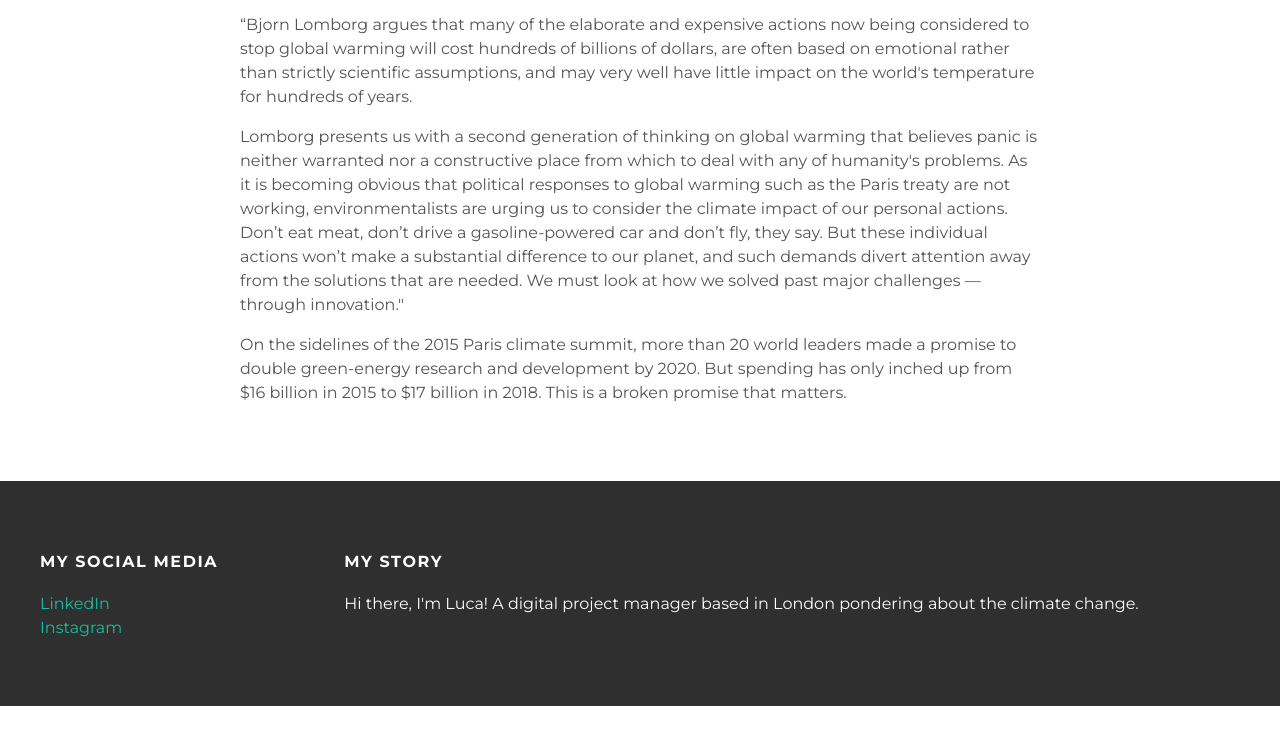
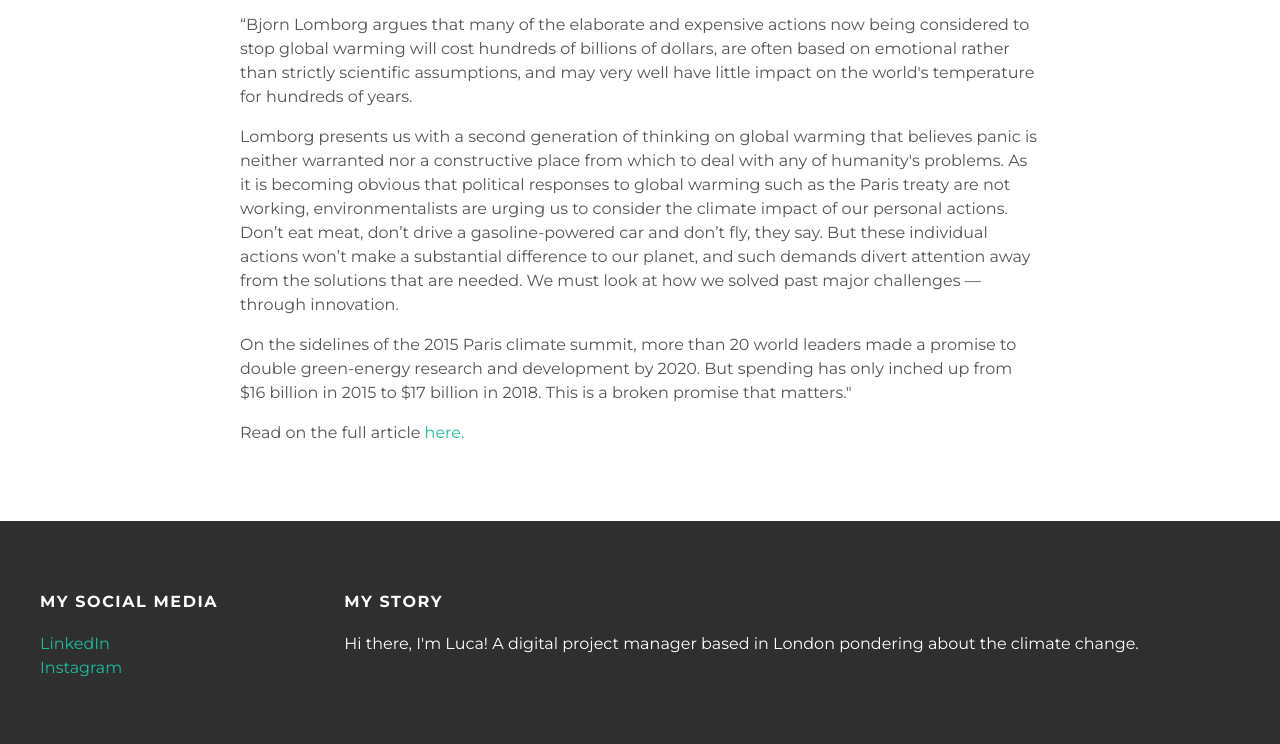
Before and after one commit to lbisoni/lbisoni.github.io, a plain HTML site: page sceptics.html in a window 1280 px wide. Shown: the part 1256-2000 px from the top of the page. Before the commit the page ends 1962 px from the top, so only its background shows below. Drawn offline with Linux system fonts and the light colour scheme.

Commit message:
Update sceptics.html

```diff
--- a/sceptics.html
+++ b/sceptics.html
@@ -35,9 +35,10 @@
  <p><i>Bjørn Lomborg is a Danish political scientist and statistician. He earned a Ph.D. in political science from the University of Copenhagen. He is the president of the Copenhagen Consensus Center and is a former director of the Danish government's Environmental Assessment Institute (EAI) in Copenhagen. He became internationally known for his best-selling and controversial book, The Skeptical Environmentalist (2001).</i></p>
 <p>“Bjorn Lomborg argues that many of the elaborate and expensive actions now being considered to stop global warming will cost hundreds of billions of dollars, are often based on emotional rather than strictly scientific assumptions, and may very well have little impact on the world's temperature for hundreds of years.</p>
 
-<p>Lomborg presents us with a second generation of thinking on global warming that believes panic is neither warranted nor a constructive place from which to deal with any of humanity's problems. As it is becoming obvious that political responses to global warming such as the Paris treaty are not working, environmentalists are urging us to consider the climate impact of our personal actions. Don’t eat meat, don’t drive a gasoline-powered car and don’t fly, they say. But these individual actions won’t make a substantial difference to our planet, and such demands divert attention away from the solutions that are needed. We must look at how we solved past major challenges — through innovation."</p>
+<p>Lomborg presents us with a second generation of thinking on global warming that believes panic is neither warranted nor a constructive place from which to deal with any of humanity's problems. As it is becoming obvious that political responses to global warming such as the Paris treaty are not working, environmentalists are urging us to consider the climate impact of our personal actions. Don’t eat meat, don’t drive a gasoline-powered car and don’t fly, they say. But these individual actions won’t make a substantial difference to our planet, and such demands divert attention away from the solutions that are needed. We must look at how we solved past major challenges — through innovation.</p>
 
-<p>On the sidelines of the 2015 Paris climate summit, more than 20 world leaders made a promise to double green-energy research and development by 2020. But spending has only inched up from $16 billion in 2015 to $17 billion in 2018. This is a broken promise that matters.</p>
+<p>On the sidelines of the 2015 Paris climate summit, more than 20 world leaders made a promise to double green-energy research and development by 2020. But spending has only inched up from $16 billion in 2015 to $17 billion in 2018. This is a broken promise that matters."</p>
+<p>Read on the full article <a href="https://nypost.com/2019/10/12/climate-change-activists-are-focused-on-all-the-wrong-solutions/">here.</a></p>
   </div>
  </div>
  </div>
```
